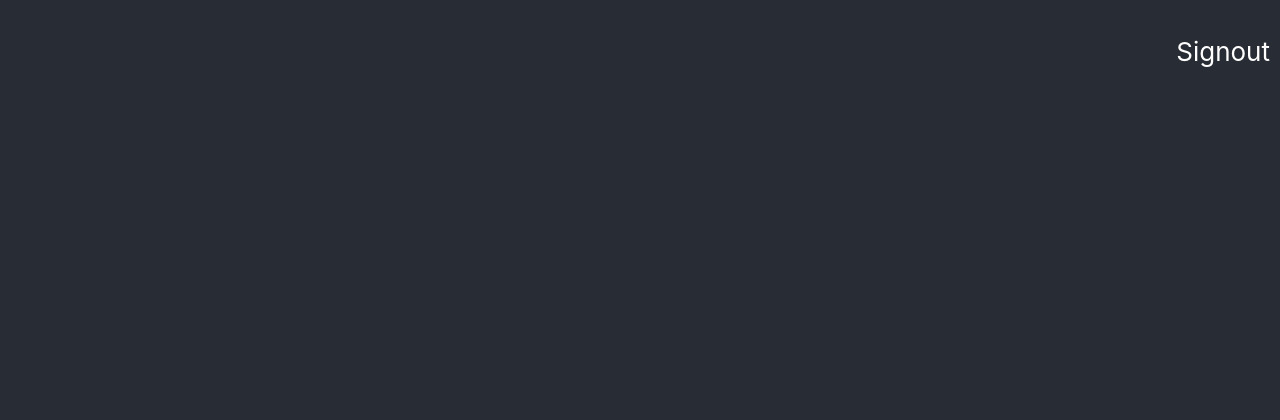
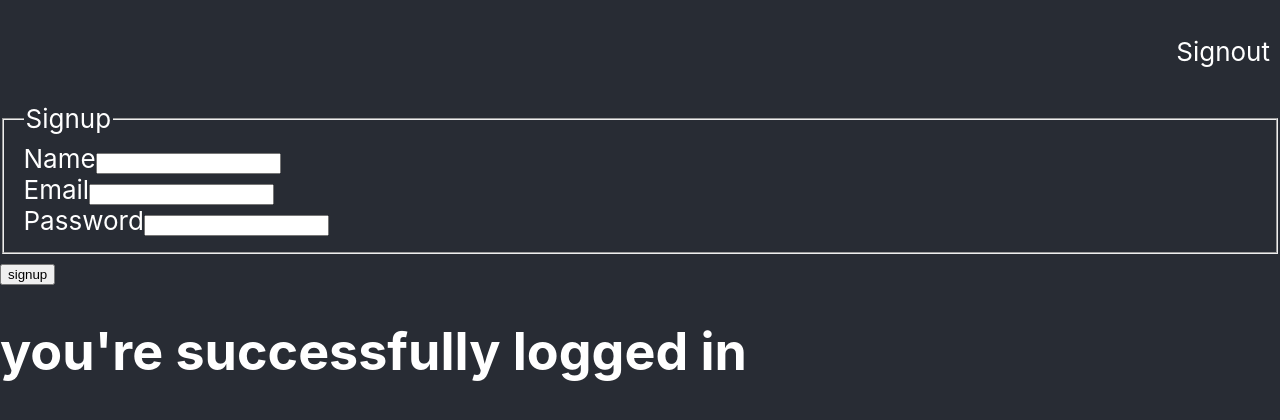
Before and after one commit to HassanAbdinur/Chat.IO, a React (Create React App) app in the folder client/: page / in a window 1280 px wide. Shown: the top 420 px of the page. Built offline with nearby package versions, Linux system fonts and the light colour scheme.

Commit message:
uncommenting code

```diff
--- a/client/src/App.js
+++ b/client/src/App.js
@@ -18,8 +18,8 @@ function App() {
   return (
     <div className="App">
       <Navigation />
-     {/* <Signup />
-      <Landingpage />*/}
+      <Signup />
+      <Landingpage />
     </div>
   );
 }
```
